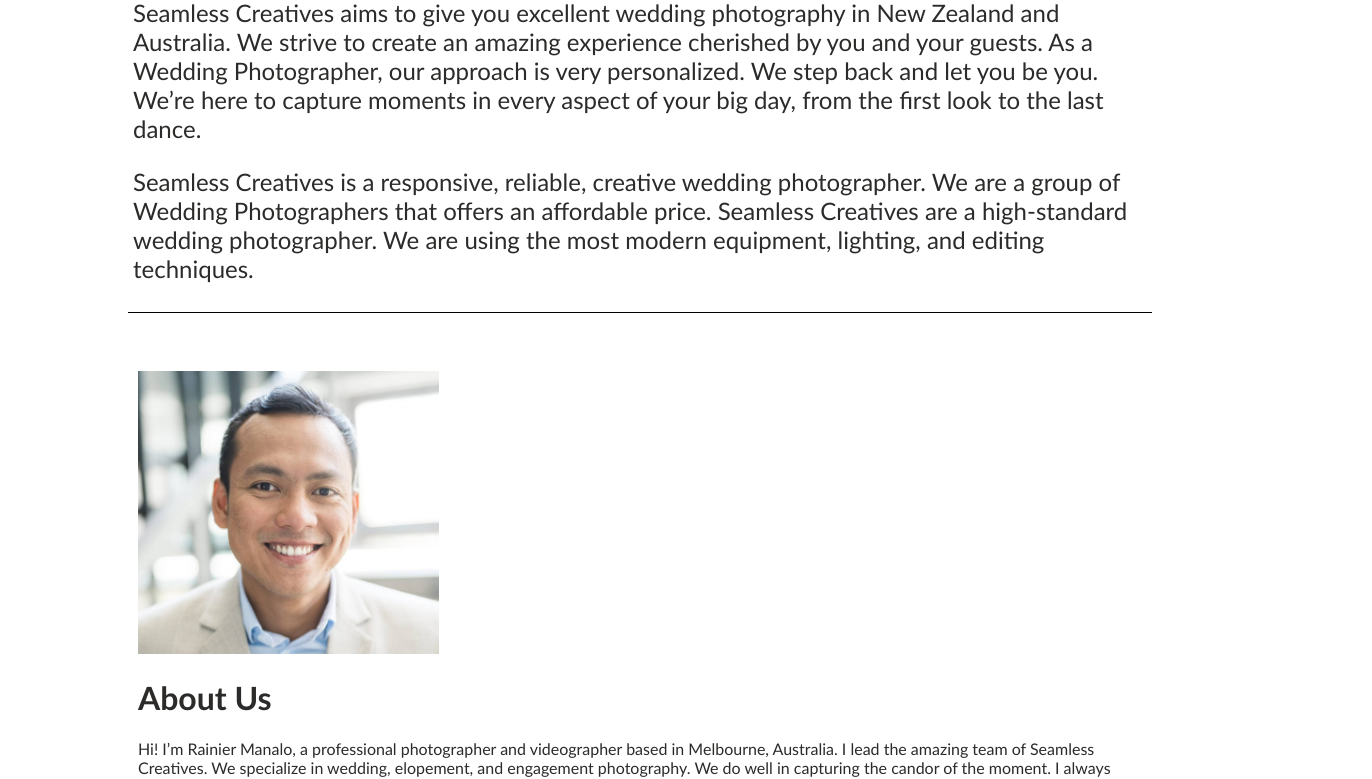
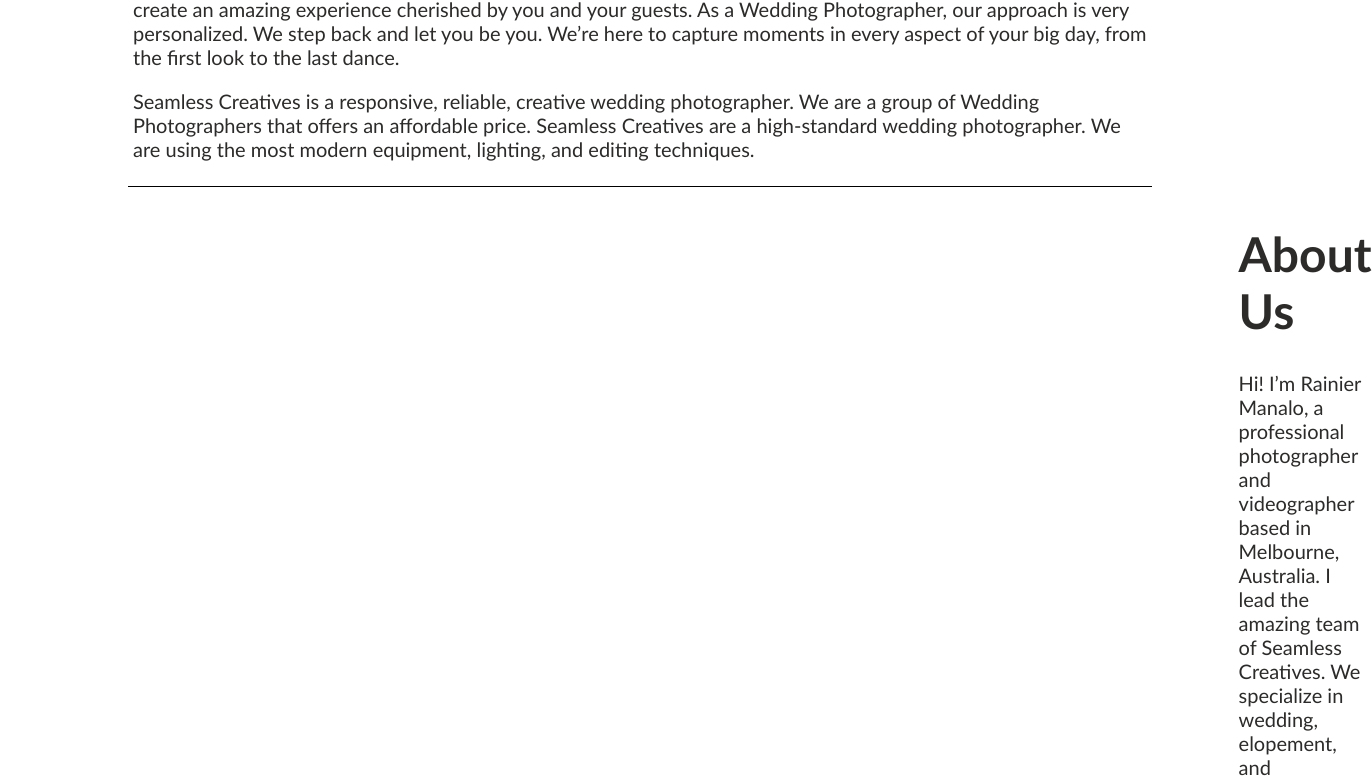
Before and after one commit to RainierJared/SeamlessCreativesApp, a React (Vite) app in the folder seamless-creatives-app/: page / in a window 1280 px wide. Shown: the part 1118-1897 px from the top of the page, 1372 px wide, since content can reach past the window. Built offline with nearby package versions, Linux system fonts and the light colour scheme.

Commit message:
Added more content
Copied info from current website

```diff
--- a/seamless-creatives-app/src/App.css
+++ b/seamless-creatives-app/src/App.css
@@ -30,7 +30,7 @@
 
 .mySlides {
   display: none;
-  margin-bottom: 4%;
+  margin-bottom: 2%;
 }
 
 .mySlides .content {
@@ -41,7 +41,7 @@
   justify-items: center;
   width: 100%;
   bottom: 50%;
-  z-index: 1;
+  z-index: 2;
 }
 
 .fade {
@@ -59,6 +59,7 @@
   height: 100%;
   background-color: rgba(0,0,0,0.5);
   position: absolute;
+  z-index: 1;
 }
 
 .mainText {
@@ -67,7 +68,6 @@
   height: 80%;
   align-items: center;
   padding: 5px 5px;
-  margin-bottom: 4%;
   border-bottom: 1px solid black;
   border-top: 1px solid black;
 }
@@ -77,13 +77,14 @@
 }
 
 .mainText p {
-  font-size: 1.5rem;
+  font-size: 1.25rem;
 }
 
 .about {
   margin: auto;
   width: 80%;
   height: 80%;
+  display: flex;
   align-items: center;
   justify-content: center;
   padding: 6px 10px;
@@ -91,6 +92,22 @@
 }
 
 .about img {
-  width: 30%;
+  width: 200%;
   height: auto;
+  margin-right: 5%;
 }
+
+.about h1 {
+  font-size: 3rem;
+}
+
+.about p {
+  font-size: 1.25rem;
+}
+
+.gallery {
+  width: 80%;
+  margin: auto;
+  height: 80%;
+  align-items: center;
+}
--- a/seamless-creatives-app/src/App.jsx
+++ b/seamless-creatives-app/src/App.jsx
@@ -67,15 +67,21 @@
           <p>Seamless Creatives aims to give you excellent wedding photography in New Zealand and Australia. We strive to create an amazing experience cherished by you and your guests. As a Wedding Photographer, our approach is very personalized. We step back and let you be you. We’re here to capture moments in every aspect of your big day, from the first look to the last dance.</p>
           <p>Seamless Creatives is a responsive, reliable, creative  wedding photographer. We are a group of Wedding Photographers that offers an affordable price. Seamless Creatives are a high-standard wedding photographer. We are using the most modern equipment, lighting, and editing techniques.</p>
         </div>
+
         <div className='about'>
           <img src={closeUp} alt="Photo of Ranier Manalo"/>
+          <div>
             <h1>About Us</h1>
-            <p>
-              Hi! I’m Rainier Manalo, a professional photographer and videographer based in Melbourne, Australia. I lead the amazing team of Seamless Creatives. We specialize in wedding, elopement, and engagement photography. We do well in capturing the candor of the moment.
-              I always loved going to weddings. There was something about the joy and love in the air that made me feel warm and fuzzy inside. As I got older, I started to think about what it would be like to capture those moments for other couples. And then, one day, I fell in love with wedding photography. It was an amazing feeling to know that I could help capture some of the happiest moments in someone’s life!
-              I love to capture the candid and natural moments of the wedding.  Back then, capturing the candid, natural, and happiest moments of other couples inspired me to propose to my girlfriend, and now, my wife. The desire to be a professional wedding photographer started when I saw the candid moments of my own wedding. My inspiration came from there. Since then, I’ve captured more than 50 weddings in NZ and Australia, and my passion for this art continues to grow stronger every day. Nowadays you can find me on any given day capturing beautiful elopements or intimate weddings.  I can say that I’m truly blessed to be able to do what I love for a living!
-              If you’re interested in having me capture your special day, please feel free to get in touch
-            </p>
+            <p> Hi! I’m Rainier Manalo, a professional photographer and videographer based in Melbourne, Australia. I lead the amazing team of Seamless Creatives. We specialize in wedding, elopement, and engagement photography. We do well in capturing the candor of the moment.</p>
+            <p>I always loved going to weddings. There was something about the joy and love in the air that made me feel warm and fuzzy inside. As I got older, I started to think about what it would be like to capture those moments for other couples. And then, one day, I fell in love with wedding photography. It was an amazing feeling to know that I could help capture some of the happiest moments in someone’s life!</p>
+            <p>I love to capture the candid and natural moments of the wedding.  Back then, capturing the candid, natural, and happiest moments of other couples inspired me to propose to my girlfriend, and now, my wife. The desire to be a professional wedding photographer started when I saw the candid moments of my own wedding. My inspiration came from there. Since then, I’ve captured more than 50 weddings in NZ and Australia, and my passion for this art continues to grow stronger every day. Nowadays you can find me on any given day capturing beautiful elopements or intimate weddings.  I can say that I’m truly blessed to be able to do what I love for a living!</p>
+            <p>If you’re interested in having me capture your special day, please feel free to get in touch</p>
+          </div>
+        </div>
+
+        <div className='gallery'>
+          <h1>Gallery</h1>
+          <p>WIP :)</p>
         </div>
       </body>
     </>
```
